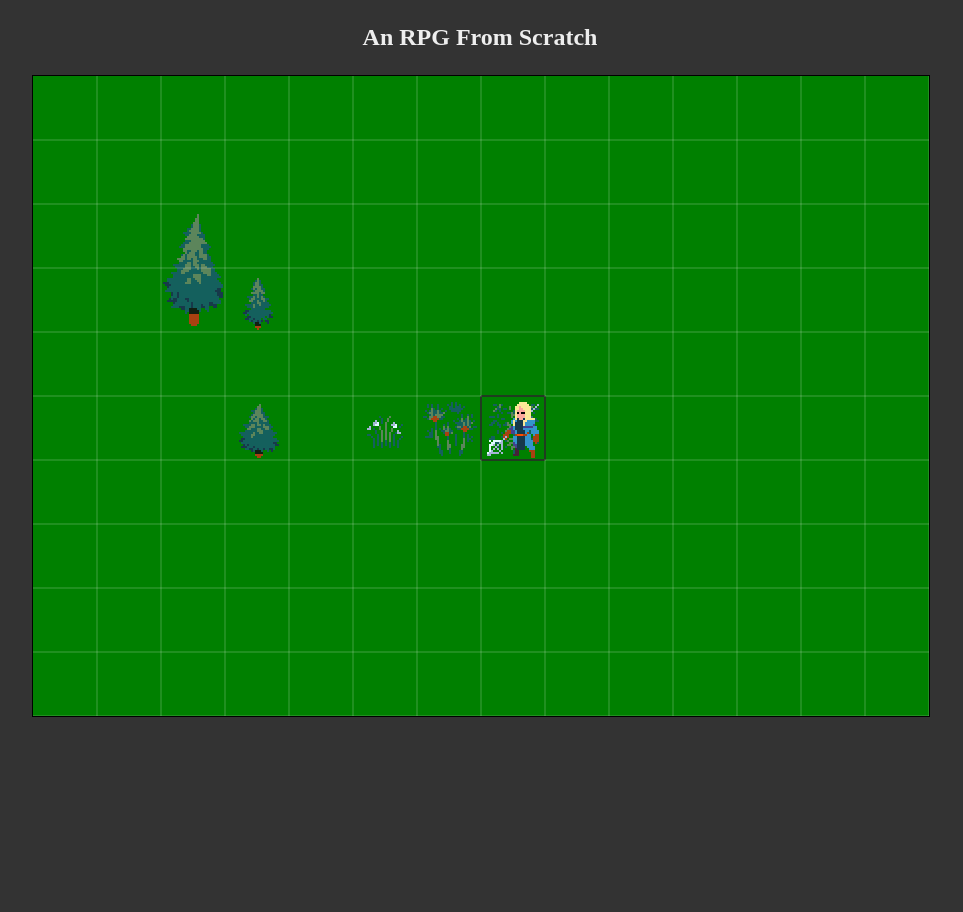
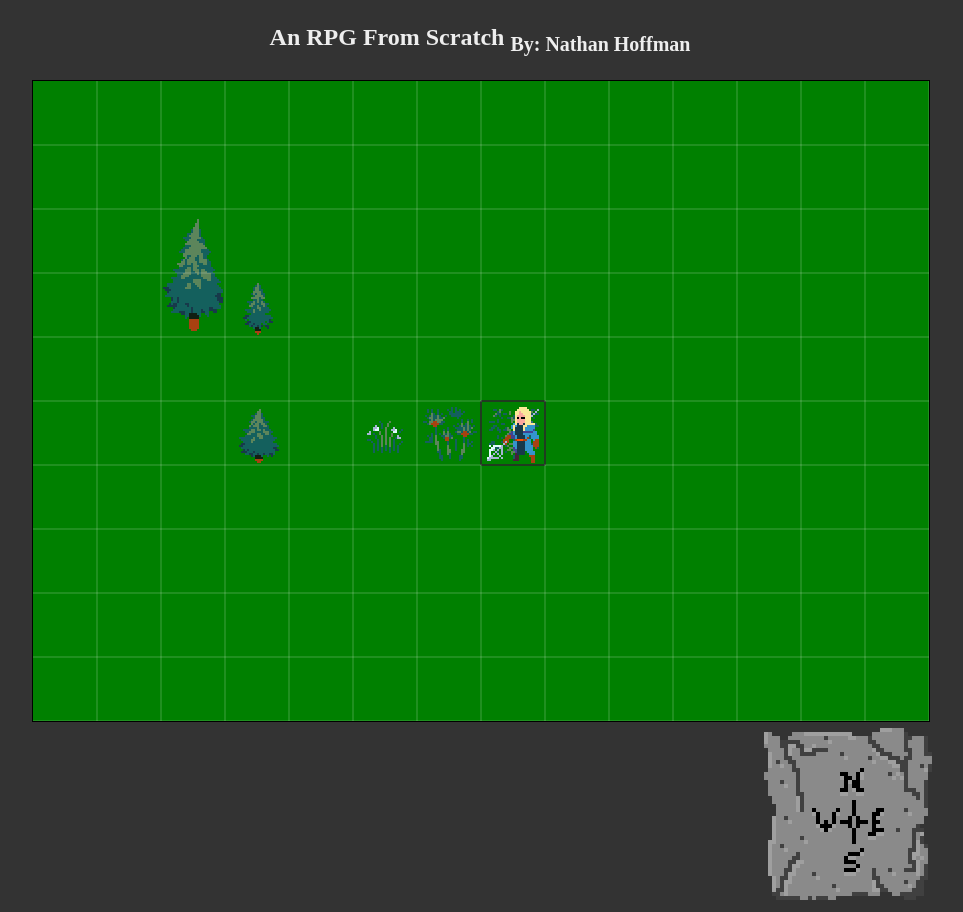
Before and after one commit to nathanphoffman/RPGFromScratch, a website built with Vite: page index.html in a window 1280 px wide. Shown: the whole page, without its empty margins (160-1123 px from the left). Before the commit the page ends 885 px from the top, so only its background shows below. Built offline with nearby package versions, Linux system fonts and the light colour scheme; what xterminal would draw is missing.

Commit message:
added compass

```diff
--- a/index.html
+++ b/index.html
@@ -29,7 +29,7 @@
       position: absolute;
       top: 660px;
       left: 10px;
-      width: 876px;
+      width: 720px;
       height: 150px;
     }
 
@@ -45,6 +45,12 @@
       font-size: 18pt;
     }
 
+    img.stone {
+      position: absolute;
+      top: 640px;
+      left: 720px;
+    }
+
   </style>
   <!--<script type="module" src="/src/main.ts"></script>-->
 </head>
@@ -52,7 +58,7 @@
 <body>
   <audio id="audio" src="music/battle.mp3"></audio>
 
-  <h3>An RPG From Scratch</h3>
+  <h3>An RPG From Scratch <sub>By: Nathan Hoffman</sub></h3>
 
   <div id="game">
     <div>
@@ -63,6 +69,7 @@
     </div>
 
     <div id="terminal"></div>
+    <img class="stone" src="stone.png"/>
   </div>
 
   <script type="module" src="/src/main.ts"></script>
```
Also changed, not shown: public/stone.png (added).
